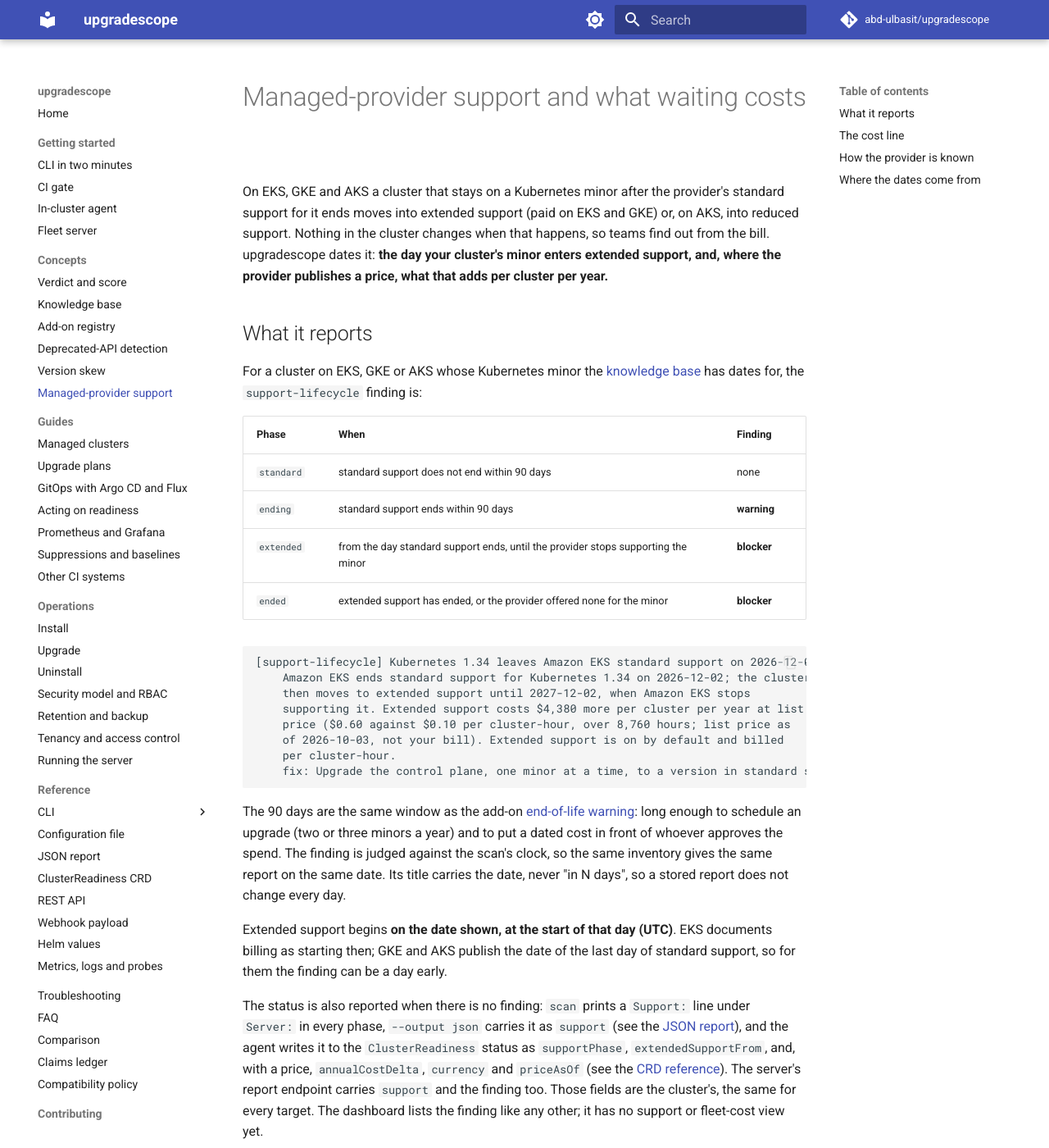
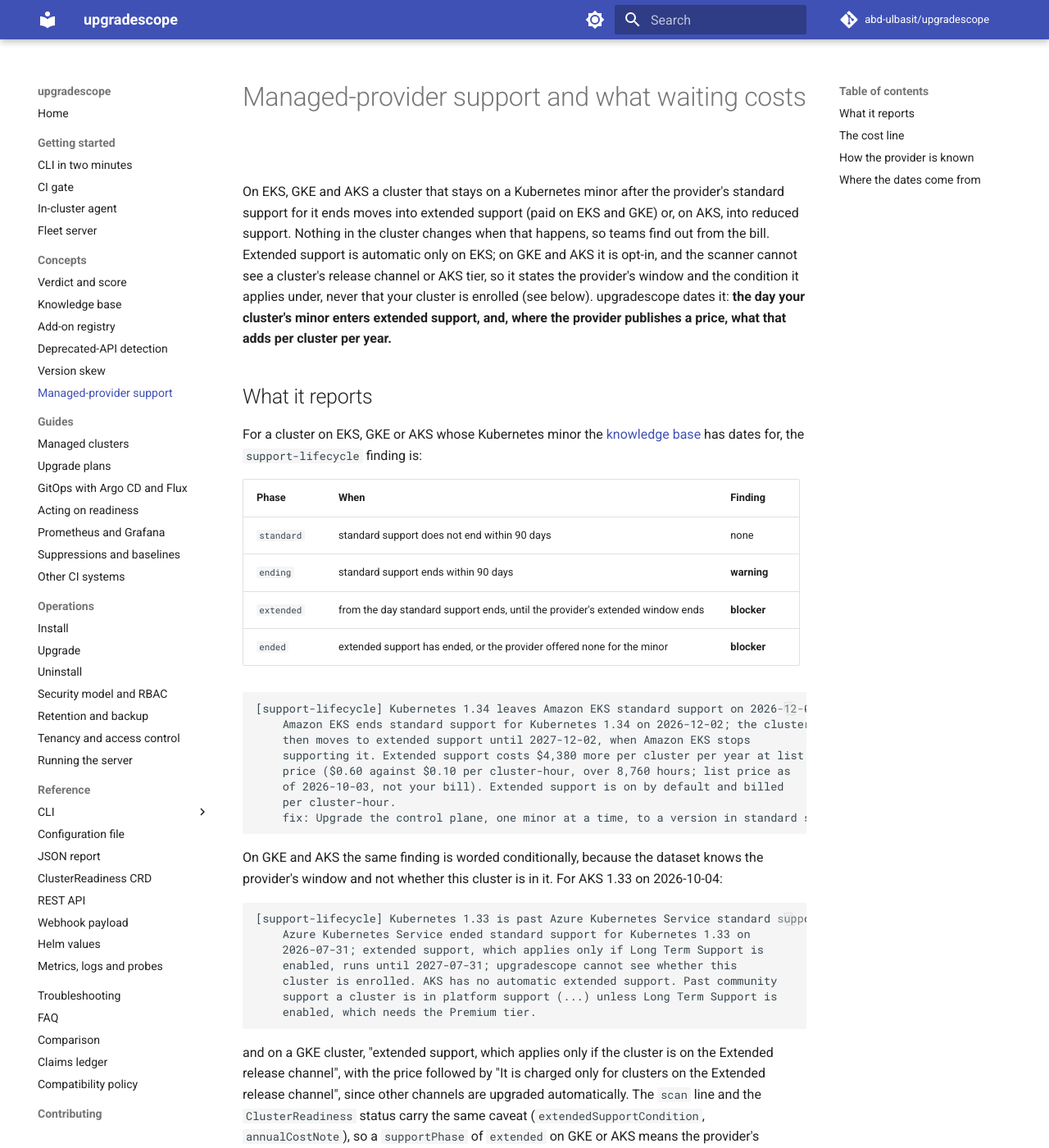
Before and after one commit to abd-ulbasit/upgradescope, an MkDocs documentation site: the page built from docs/concepts/support-lifecycle.md, in a window 1280 px wide and 1400 px high. Shown: the whole window at 82% size. Built offline with MkDocs 1.6.1 and Material for MkDocs 9.7.7, drawn with Linux system fonts in a browser that asks for light colours; comment, search, counter and statistics services are not loaded; some of the changed text lies outside the part shown.

Commit message:
docs: opt-in extended support, older agents, claims SUP-01/02/06 updated, SUP-07
Refs #77

Co-Authored-By: Claude Sonnet 5.5 <noreply@anthropic.com>

````diff
--- a/docs/concepts/support-lifecycle.md
+++ b/docs/concepts/support-lifecycle.md
@@ -3,7 +3,11 @@
 On EKS, GKE and AKS a cluster that stays on a Kubernetes minor after the
 provider's standard support for it ends moves into extended support (paid on
 EKS and GKE) or, on AKS, into reduced support. Nothing in the cluster
-changes when that happens, so teams find out from the bill. upgradescope
+changes when that happens, so teams find out from the bill. Extended
+support is automatic only on EKS; on GKE and AKS it is opt-in, and the
+scanner cannot see a cluster's release channel or AKS tier, so it states
+the provider's window and the condition it applies under, never that
+your cluster is enrolled (see below). upgradescope
 dates it: **the day your cluster's minor enters extended support, and, where
 the provider publishes a price, what that adds per cluster per year.**
 
@@ -17,7 +21,7 @@ finding is:
 |---|---|---|
 | `standard` | standard support does not end within 90 days | none |
 | `ending` | standard support ends within 90 days | **warning** |
-| `extended` | from the day standard support ends, until the provider stops supporting the minor | **blocker** |
+| `extended` | from the day standard support ends, until the provider's extended window ends | **blocker** |
 | `ended` | extended support has ended, or the provider offered none for the minor | **blocker** |
 
 ```text
@@ -30,6 +34,29 @@ finding is:
     per cluster-hour.
     fix: Upgrade the control plane, one minor at a time, to a version in standard support: 1.36, 1.35.
 ```
+
+On GKE and AKS the same finding is worded conditionally, because the
+dataset knows the provider's window and not whether this cluster is in it.
+For AKS 1.33 on 2026-10-04:
+
+```text
+[support-lifecycle] Kubernetes 1.33 is past Azure Kubernetes Service standard support (ended 2026-07-31)
+    Azure Kubernetes Service ended standard support for Kubernetes 1.33 on
+    2026-07-31; extended support, which applies only if Long Term Support is
+    enabled, runs until 2027-07-31; upgradescope cannot see whether this
+    cluster is enrolled. AKS has no automatic extended support. Past community
+    support a cluster is in platform support (...) unless Long Term Support is
+    enabled, which needs the Premium tier.
+```
+
+and on a GKE cluster, "extended support, which applies only if the cluster
+is on the Extended release channel", with the price followed by "It is
+charged only for clusters on the Extended release channel", since other
+channels are upgraded automatically. The `scan` line and the
+`ClusterReadiness` status carry the same caveat
+(`extendedSupportCondition`, `annualCostNote`), so a `supportPhase` of
+`extended` on GKE or AKS means the provider's window, not a confirmed
+enrolment. Treat it as a prompt to check the cluster's channel or tier.
 
 The 90 days are the same window as the add-on
 [end-of-life warning](addon-registry.md): long enough to schedule an upgrade
@@ -47,8 +74,9 @@ The status is also reported when there is no finding: `scan` prints a
 `Support:` line under `Server:` in every phase, `--output json` carries it as
 `support` (see the [JSON report](../reference/json-report.md)), and the
 agent writes it to the `ClusterReadiness` status as `supportPhase`,
-`extendedSupportFrom`, and, with a price, `annualCostDelta`, `currency` and
-`priceAsOf` (see the [CRD reference](../reference/crd.md)). The server's
+`extendedSupportFrom`, and, with a price, `annualCostDelta`, `currency`,
+`priceAsOf` and `annualCostNote`, plus `extendedSupportCondition` where
+extended support is opt-in (see the [CRD reference](../reference/crd.md)). The server's
 report endpoint carries `support` and the finding too. Those fields are the
 cluster's, the same for every target. The dashboard lists the finding like
 any other; it has no support or fleet-cost view yet.
@@ -70,7 +98,7 @@ regions differ.
 | Provider | Price in the knowledge base | Figure |
 |---|---|---|
 | EKS | $0.10 standard, $0.60 extended per cluster-hour ([AWS pricing](https://aws.amazon.com/eks/pricing/)) | $4,380 per cluster per year |
-| GKE | $0.10 standard, $0.60 extended per cluster-hour; the extra $0.50 is charged only to clusters on the **Extended release channel** ([GKE pricing](https://cloud.google.com/kubernetes-engine/pricing)). The finding says so. | $4,380 per cluster per year, for those clusters |
+| GKE | $0.10 standard, $0.60 extended per cluster-hour; the extra $0.50 is charged only to clusters on the **Extended release channel** ([GKE pricing](https://cloud.google.com/kubernetes-engine/pricing)). The finding, the `scan` line and the status (`annualCostNote`) say so. | $4,380 per cluster per year, for those clusters |
 | AKS | none. Long Term Support needs the Premium tier and Microsoft's pages defer to a pricing page that shows no number a citation can point at; the difference would also depend on the tier the cluster is on. | no cost line, dates only |
 
 A provider whose price is not cited, a cluster whose provider is not known,
@@ -84,12 +112,14 @@ What "extended support" means differs, and the finding states it:
 - **EKS**: on by default, billed per cluster-hour from the start of the day
   standard support ends. A cluster whose upgrade policy is `STANDARD` is
   upgraded automatically at the end of standard support instead.
-- **GKE**: for clusters on the Extended release channel; clusters on other
-  channels are upgraded automatically at the end of standard support.
-- **AKS**: there is no automatic extended support. After community support a
-  cluster is in platform support (Azure and AKS platform issues only, no
-  Kubernetes fixes) unless Long Term Support is enabled. The dates are the
-  community-support end and the LTS end.
+- **GKE**: opt-in, for clusters on the Extended release channel; clusters on
+  other channels are upgraded automatically at the end of standard support.
+  The dataset's `extended_support_condition` carries this.
+- **AKS**: opt-in. There is no automatic extended support. After community
+  support a cluster is in platform support (Azure and AKS platform issues
+  only, no Kubernetes fixes) unless Long Term Support is enabled, which
+  needs the Premium tier. The dates are the community-support end and the
+  LTS end.
 
 ## How the provider is known
 
@@ -106,9 +136,17 @@ A node's `providerID` scheme (`aws://`, `gce://`, `azure://`) is never a
 claim, because kubeadm on EC2 or on Azure VMs has the same: it can only
 contradict one (a `-gke.` version on vSphere nodes is GKE on-prem, not GKE).
 Two providers' claims, a contradiction, or no claim at all give `other`. When
-the nodes could not be listed, an EKS or GKE version suffix still names the
-provider, and a cluster the version does not name is left undetermined
-rather than called `other`. Manifests (`--files`) have no provider.
+the nodes could not be listed, or the list failed partway (the pages read
+are not evidence), an EKS or GKE version suffix still names the provider,
+and a cluster the version does not name is left undetermined rather than
+called `other`. Manifests (`--files`) have no provider.
+
+Only an agent that sends `provider` gets a support status from the server:
+agents before this field (v0.2.x) push none, so for their clusters the
+server reports no support line or cost until the agent is upgraded. A
+server that does not know a provider name an agent sends (a newer agent
+that learned another service) accepts the snapshot and reports no support
+for it.
 
 ## Where the dates come from
 
````
Also changed, not shown: docs/claims.md (+4 -3 lines), docs/reference/api.md (+4 -2 lines), docs/reference/crd.md (+3 -1 lines), docs/reference/json-report.md (+1 -1 lines).
